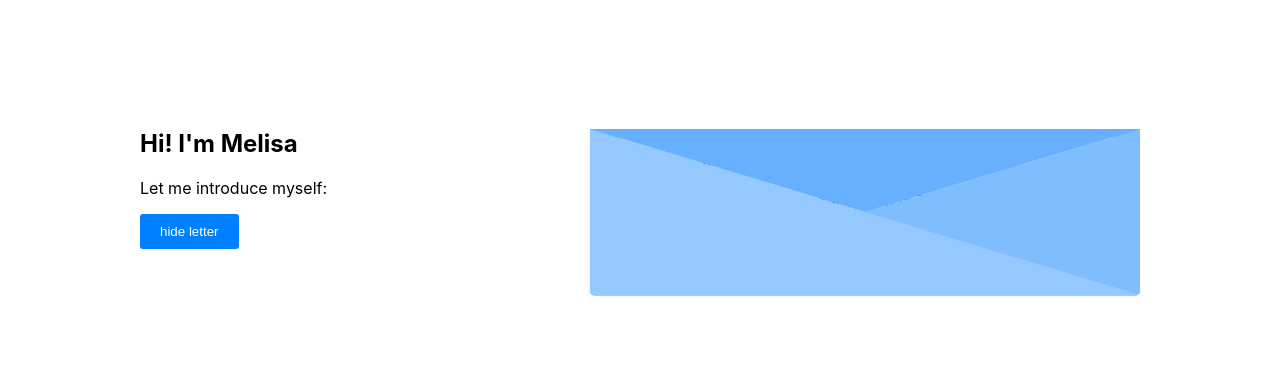
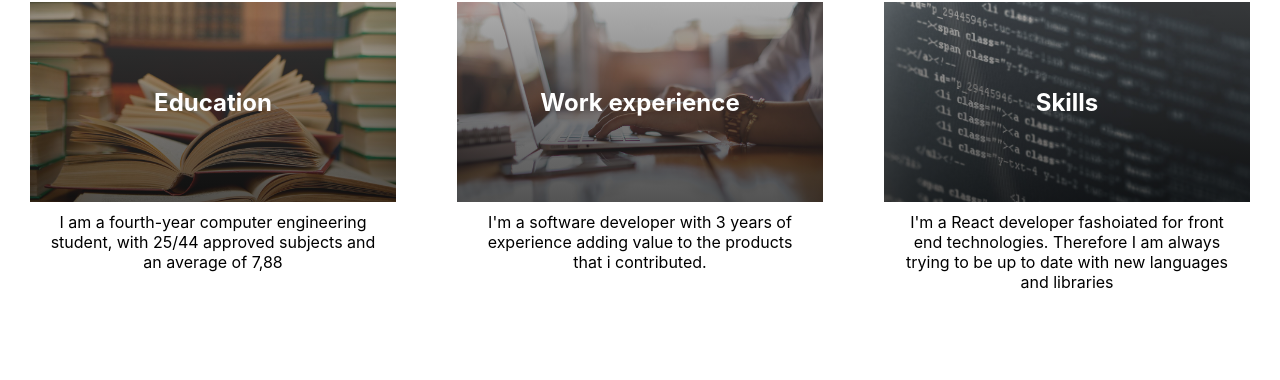
Before and after one commit to melisa-abuin/my-resume-online, a Next.js app: page / in a window 1280 px wide. Shown: the part 572-952 px from the top of the page. Built offline with nearby package versions, Linux system fonts and the light colour scheme.

Commit message:
add structure for envelope

```diff
--- a/components/about-me-section/envelope/index.js
+++ b/components/about-me-section/envelope/index.js
@@ -2,31 +2,38 @@ import { Container, Information, Paragraph, Paper, Section, Shape, Title, Wrappe
 import React, { useState } from 'react'
 import { useTranslation } from 'react-i18next'
 import { Button } from '../../common'
-
-
-export default function Envelope() {
-  const { t } = useTranslation('common')
-  const [ { letter, animation }, setLetter ] = useState({ letter: true, animation: false })
-
-  return (
-    <Section>
-      <Wrapper>
-        <Information>
+/**
+ *         <Information>
           <Title>Hi! I'm Melisa</Title>
           <Paragraph>Let me introduce myself:</Paragraph>
           <Button onClick={() => setLetter({ letter: letter, animation: true })} >{letter ? "hide letter": "show letter"}</Button>
         </Information>
+ */
+
+export default function Envelope() {
+  const { t } = useTranslation('common')
+  const [ { letter, animation }, setLetter ] = useState({ letter: false, animation: false })
+
+  return (
+    <>
+      <Information>
+        <Title>Hi! I'm Melisa</Title>
+        <Paragraph>Let me introduce myself:</Paragraph>
+        <Button onClick={() => setLetter({ letter: letter, animation: true })} >{letter ? "hide letter": "show letter"}</Button>
+      </Information>    <Section>
+      <Wrapper>
         <Container showLetter={letter} animation={animation}>
           <Shape />
           <Paper showLetter={letter} animation={animation} onAnimationEnd={() => setLetter({ letter: !letter, animation: false})}>
-            <Paragraph>About me</Paragraph>
+            <Title>Hi! I'm Melisa</Title>
             <Paragraph> I am a Front-end developer skilled in React. As an almost graduated student with 3 years of experience
-  in software developement I'm an ambitious person who has developed a responsible approach to any task that i
+  in software developement I'm an ambitious person who has developed a responsible approach to any task that I
   undertake or any situation that I'm presented with. I have strong technical skills as well as excellent interpersonal
   skills, enabling me to interact with a wide range of clients</Paragraph>
           </Paper>
         </Container>
       </Wrapper>
     </Section>
+    </>
   )
 }
--- a/components/about-me-section/envelope/styles.js
+++ b/components/about-me-section/envelope/styles.js
@@ -19,7 +19,7 @@ const showHide = keyframes`
   }
 
   to {
-    height:  200px;
+    height:  400px;
     top:  -70%;
   }
 `;
@@ -29,27 +29,30 @@ export const Section = styled.div`
   display: flex;
   flex-direction: row;
   justify-content: center;
-  height: 500px;
+  height: 600px;
   align-items: center;
 `
 export const Information = styled.div`
 `
 export const Title = styled.h2`
-  margin-top: 0px;
+  font-size: ${({ theme }) => theme.fonts.small4};
+  font-weight: 300px;
 `
 export const Wrapper = styled.div`
   display: flex;
   flex-direction: row;
   width: 100%;
   max-width: 1000px;
-  justify-content: space-between;
+  justify-content: center;
+  align-items: center;
 `
 export const Paragraph = styled.p`
+  font-size: ${({ theme }) => theme.fonts.small4};
 `
 export const Container = styled.div`
   position: relative;
-  width: 550px;
-  height: 166px;
+  width: 500px;
+  height: 250px;
   display: flex;
   justify-content: center;
   background-color: ${({ theme }) => theme.colors.malibu};
@@ -69,7 +72,7 @@ export const Container = styled.div`
     width: 0;
     height: 0;
     border: 0 solid transparent;
-    border-width: 83px 275px;
+    border-width: 125px 250px;
     border-bottom-color:  ${({ theme }) => theme.colors.malibu};
     top: -100%;
     left: 0px;
@@ -82,7 +85,7 @@ export const Paper = styled.div`
   box-sizing: border-box;
   width: 90%;
   ${({ animation, showLetter }) => animation && css`animation: ${showHide} forwards ${showLetter ? '1s 1.5s': '1s'} `};
-  height: ${({ showLetter }) => showLetter ? '100%' : '200px'};
+  height: ${({ showLetter }) => showLetter ? '100%' : '400px'};
   top: ${({ showLetter }) => showLetter ? '0':'-70%' };
   animation-direction: ${({ showLetter }) => showLetter ? 'normal' : 'reverse'};
 
@@ -95,7 +98,7 @@ export const Shape = styled.div`
   width: 0;
   height: 0;
   border: 0 solid transparent;
-  border-width: 83px 275px;
+  border-width: 125px 250px;
   border-right-color: ${({ theme }) => theme.colors.sail};
   border-left-color:#94c8ff;
   border-bottom-color: #94c8ff;
--- a/components/homepage/summary/styles.js
+++ b/components/homepage/summary/styles.js
@@ -14,6 +14,7 @@ export const Card = styled.div`
   width: 30%;
 
   ${MediaQueries.mobile`
+    margin-top: 40px;
      width: 80vw;
   `};
 `
--- a/pages/index.js
+++ b/pages/index.js
@@ -1,5 +1,4 @@
 import * as component from '../components/homepage'
-import * as about from '../components/about-me-section'
 import * as education from '../components/education-section'
 import * as knowledge from '../components/knowledge-section'
 import * as experience from '../components/work-experience-section'
@@ -11,7 +10,6 @@ export default function Home() {
       <component.Navbar />
       <component.MainBanner />
       <component.Thumbnail />
-      <about.Envelope/>
       <component.Summary />
       <education.ImagesGrid />
       <knowledge.Banner />
```
